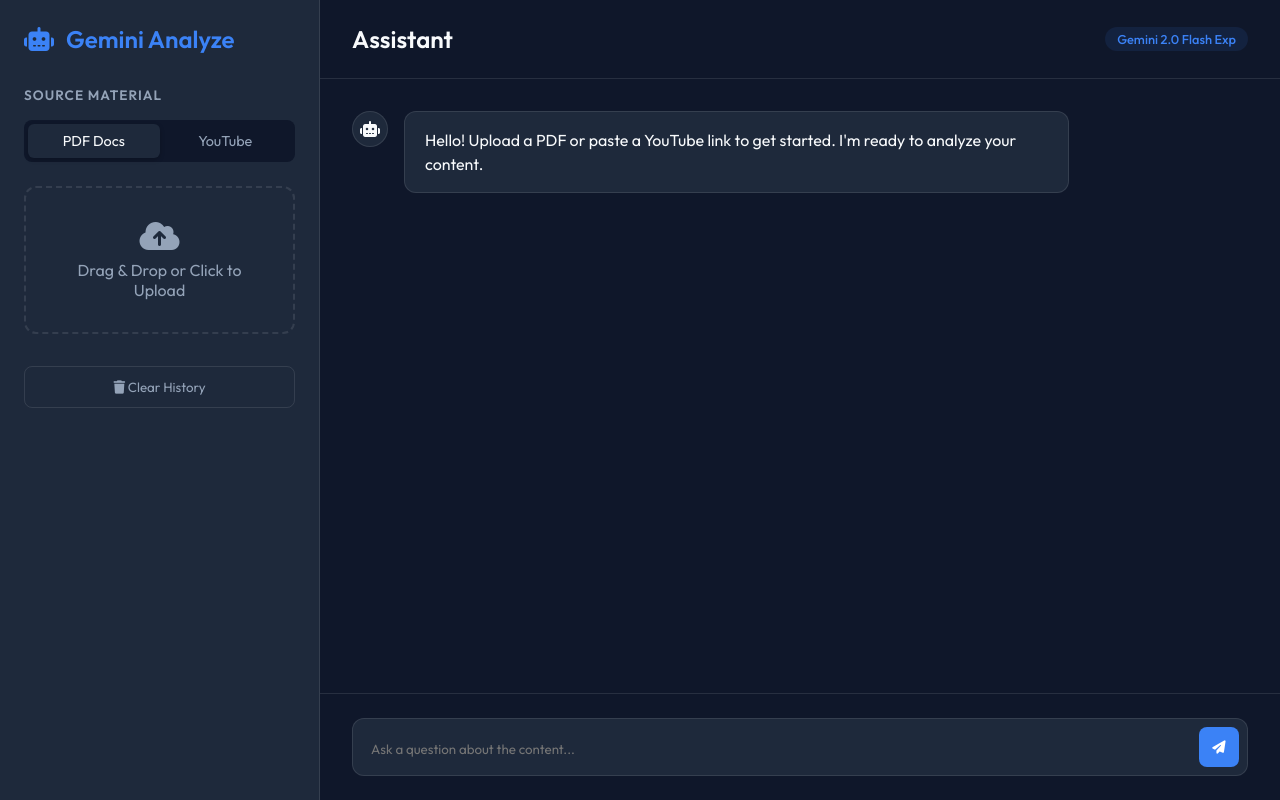
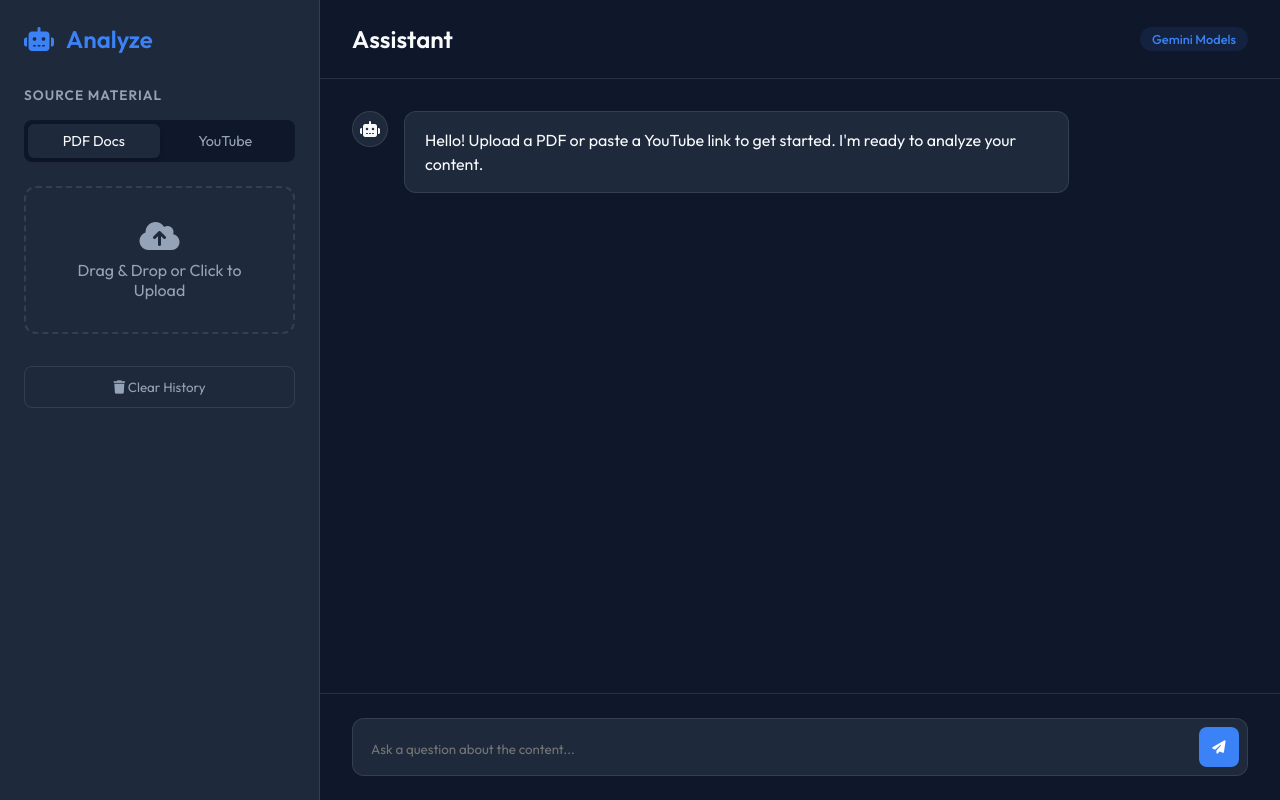
Before and after one commit to sivaneshan86/PDF-Analyser, a Flask app: page / in a window 1280 px wide. Run offline with Flask 3, Linux system fonts and the light colour scheme.

Commit message:
Rename 'Gemini Analyze' to 'Analyze' in sidebar

```diff
--- a/templates/index.html
+++ b/templates/index.html
@@ -17,7 +17,7 @@
         <aside class="sidebar">
             <div class="brand">
                 <i class="fa-solid fa-robot"></i>
-                <span>Gemini Analyze</span>
+                <span>Analyze</span>
             </div>
 
             <div class="input-section">
@@ -70,7 +70,7 @@
         <main class="chat-area">
             <div class="chat-header">
                 <h2>Assistant</h2>
-                <div class="model-badge">Gemini 2.0 Flash Exp</div>
+                <div class="model-badge">Gemini Models</div>
             </div>
 
             <div id="chat-container" class="messages-container">
```
